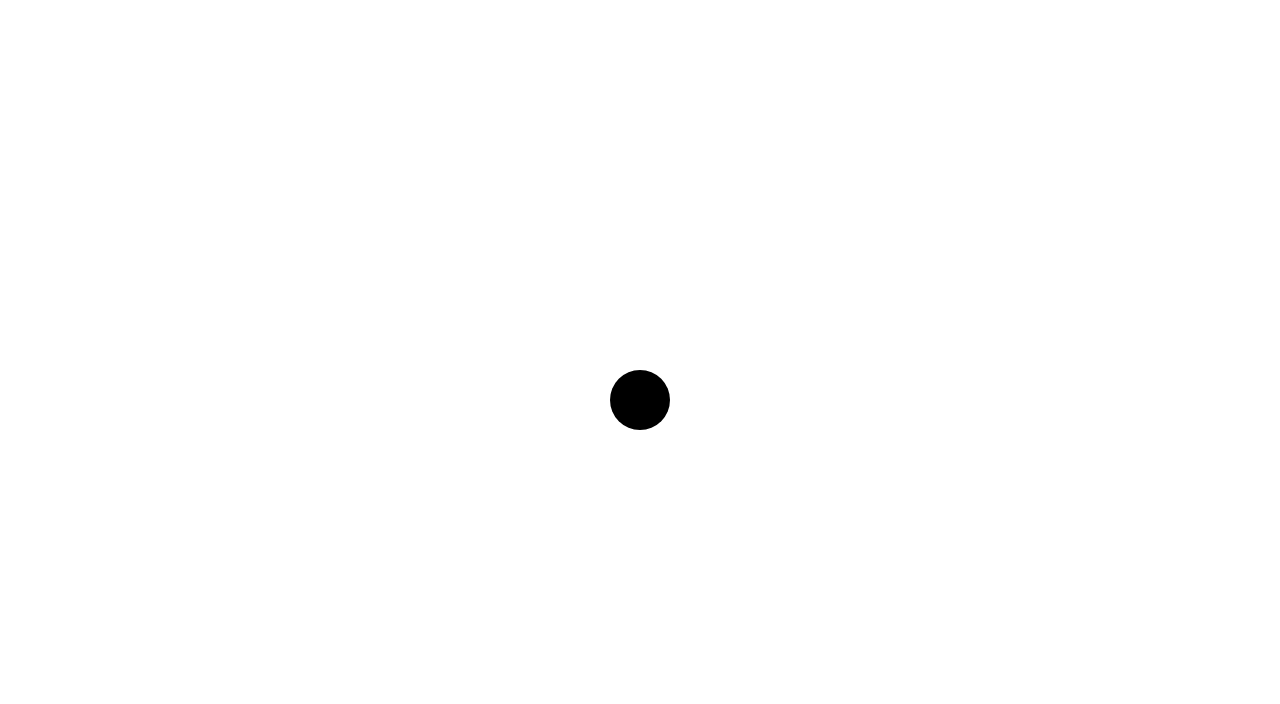
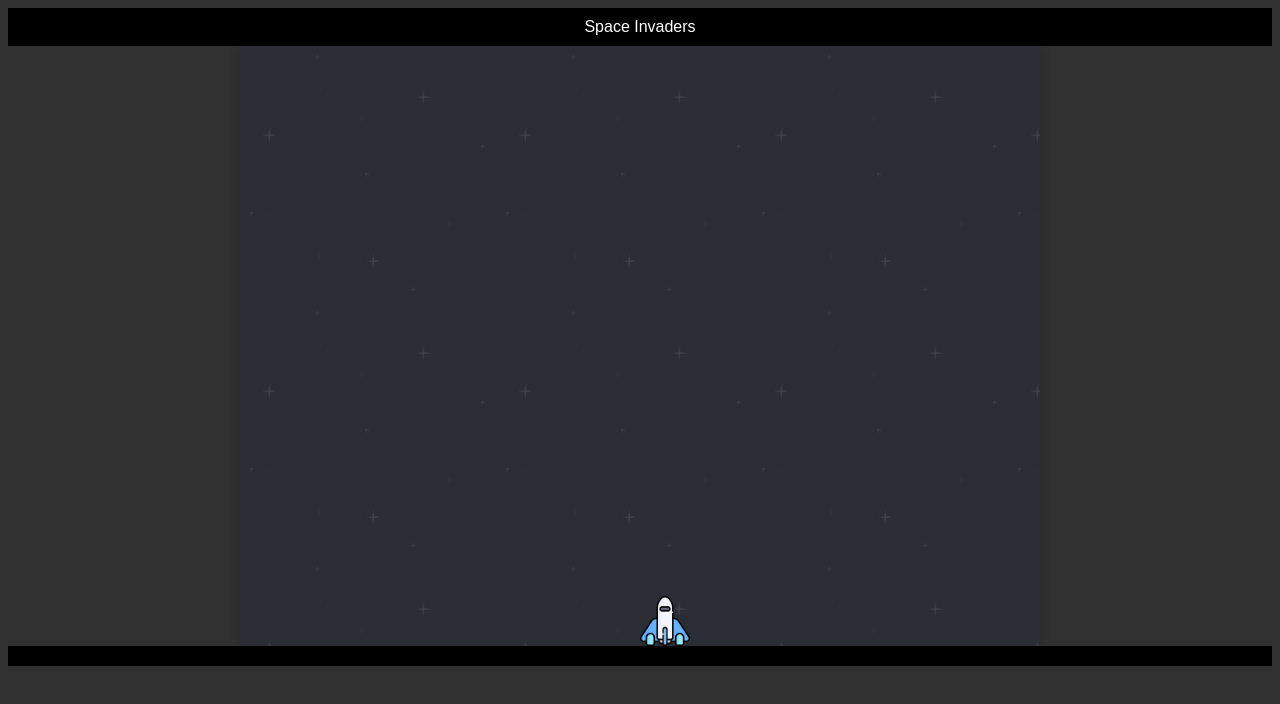
Before and after one commit to brand310/WebGame, a plain HTML site: page index.html in a window 1280 px wide. Drawn offline with Linux system fonts and the light colour scheme.

Commit message:
added main divs and class files

```diff
--- a/index.html
+++ b/index.html
@@ -4,12 +4,17 @@
     <meta charset="UTF-8" />
     <meta http-equiv="X-UA-Compatible" content="IE=edge" />
     <meta name="viewport" content="width=device-width, initial-scale=1.0" />
-    <title>Brandon's Game</title>
-
+    <title>Space Invaders</title>
     <link rel="stylesheet" href="styles.css" />
   </head>
   <body>
-    <canvas></canvas>
-    <script src="script.js"></script>
+    <div class="wrap">
+      <header>Space Invaders</header>
+      <div class="game-wrapper">
+        <div class="main"></div>
+      </div>
+      <script src="script.js"></script>
+      <footer></footer>
+    </div>
   </body>
 </html>
--- a/script.js
+++ b/script.js
@@ -1,28 +1,123 @@
-const canvas = document.querySelector('canvas')
-const ctx = canvas.getContext('2d');
+const  keyRight = 39;
+const keyLeft = 37;
+const keySpace = 32;
 
-canvas.width = innerWidth
-canvas.height = innerHeight
+const gameWidth = 800;
+const gameHeight = 600;
 
-class Player {
-    constructor(x, y, radius, color) {
-        this.x = x
-        this.y = y
-        this.radius = radius
-        this.color = color
-    }
-
-    draw() {
-        ctx.beginPath()
-        ctx.arc(this.x, this.y, this.radius, 0, Math.PI * 2, false)
-        ctx.fill()
-    }
+const state = {
+    x_pos : 0,
+    y_pos : 0,
+    move_left : false,
+    move_right : false,
+    lasers: [],
+    spaceship_width : 50
 }
 
-const x = canvas.width / 2
-const y = canvas.height / 2
 
-const player = new Player(x, y, 30, 'blue')
-player.draw()
+// General purpose functions
+function setPosition($element, x, y) {
+    $element.style.transform = `translate(${x}px, ${y}px)`;
+  }
 
-console.log(player)
+  function setSize($element, width) {
+    $element.style.width = `${width}px`;
+    $element.style.height = "auto";
+  }
+
+function bound (x) {
+  if (x >= gameWidth-state.spaceship_width) {
+    state.x_pos = gameWidth-state.spaceship_width;
+    return state.x_pos
+  } if (x <= 0) {
+    state.x_pos =  0;
+    return state.x_pos;
+  }else {
+    return x;
+  }
+}
+
+// Player
+function createPlayer($container) {
+    state.x_pos = gameWidth / 2;
+    state.y_pos = gameHeight - 50;
+    const $player = document.createElement("img");
+    $player.src = "assets/spaceship.png";
+    $player.className = "player";
+    $container.appendChild($player);
+    setPosition($player, state.x_pos, state.y_pos);
+    setSize($player, state.spaceship_width);
+  }
+
+  function updatePlayer(){
+    if (state.move_left){
+        state.x_pos -= 3;
+    } if (state.move_right) {
+        state.x_pos += 3;
+    } if (state.shoot){
+      createLaser ($container, state.x_pos - state.spaceship_width / 2, state.y_pos);
+    }
+    const $player = document.querySelector('.player');
+    setPosition($player, bound (state.x_pos), state.y_pos)
+  }
+
+  //Player laser
+  function createLaser ($container, x, y) {
+    const $laser = document.createElement('img');
+    $laser.src = 'assets/laser.png';
+    $laser.className = 'laser';
+    $container.appendChild($laser);
+    const laser = {x, y, $laser};
+    state.lasers.push(laser);
+    setPosition($laser, x, y);
+  }
+
+  function updateLaser($container){
+    const lasers = state.lasers;
+      for(let i=0; i<lasers.length; i++) {
+        const laser = lasers[i];
+        laser.y -=2;
+        setPosition(laser.$laser, laser.x, laser.y);
+      }
+
+  }
+
+  // Key Presses
+  function keyPress(event) {
+    if(event.keyCode === keyRight) {
+        state.move_right = true;
+        console.log('Right key')
+    } else if (event.keyCode === keyLeft) {
+        state.move_left = true;
+        console.log('Left key')
+    } else if (event.keyCode === keySpace){
+        state.shoot = true;
+    }
+ }
+
+ function keyRelease(event) {
+    if(event.keyCode === keyRight){
+        state.move_right = false;
+    } else if (event.keyCode === keyLeft){
+        state.move_left = false;
+    } else if (event.keyCode === keySpace){
+        state.shoot = false;
+    }
+ }
+
+ //Main update
+ function update(){
+    updatePlayer();
+    updateLaser($container);
+    window.requestAnimationFrame(update);
+ }
+
+//Initiate Game
+const $container = document.querySelector('.main')
+createPlayer($container);
+
+//Event Listeners
+window.addEventListener('keydown', keyPress);
+window.addEventListener('keyup', keyRelease)
+
+update();
--- a/styles.css
+++ b/styles.css
@@ -1,3 +1,67 @@
 body {
-  margin: 0;
+  height: 100%;
+  overflow: hidden;
+  font: 16px sans-serif;
+  color: rgb(105, 155, 58);
+  background-color: rgb(49, 49, 49);
 }
+
+.wrap {
+  display: flex;
+  flex-direction: column;
+  height: 100%;
+}
+
+.game-wrapper {
+  flex: 1;
+  display: flex;
+  justify-content: center;
+  align-items: center;
+}
+
+.main {
+  width: 800px;
+  height: 600px;
+  background: url(assets/background-blue.png);
+  animation: scroll-background 5s linear infinite;
+  box-shadow: 0 2px 10px rgba(0, 0, 0, 0.2);
+  position: relative;
+  z-index: -2;
+}
+
+header {
+  text-align: center;
+  background: black;
+  color: #fff;
+  padding: 10px;
+}
+
+footer {
+  padding: 10px;
+  text-align: center;
+  font-size: 11px;
+  background: black;
+  color: white;
+}
+
+@keyframes scroll-background {
+  from {
+    background-position-y: 0px;
+  }
+  to {
+    background-position-y: 256px;
+  }
+}
+
+.wrap {
+  display: flex;
+  flex-direction: column;
+  height: 100%;
+}
+
+.main .laser {
+  position: absolute;
+  margin-left: -2.5px;
+  height: 25px;
+  z-index: -1;
+}
```
Also changed, not shown: assets/background-blue.png (added), assets/enemyLaser.png (added), assets/laser.png (added), assets/spaceship.png (added), assets/ufo.png (added).
